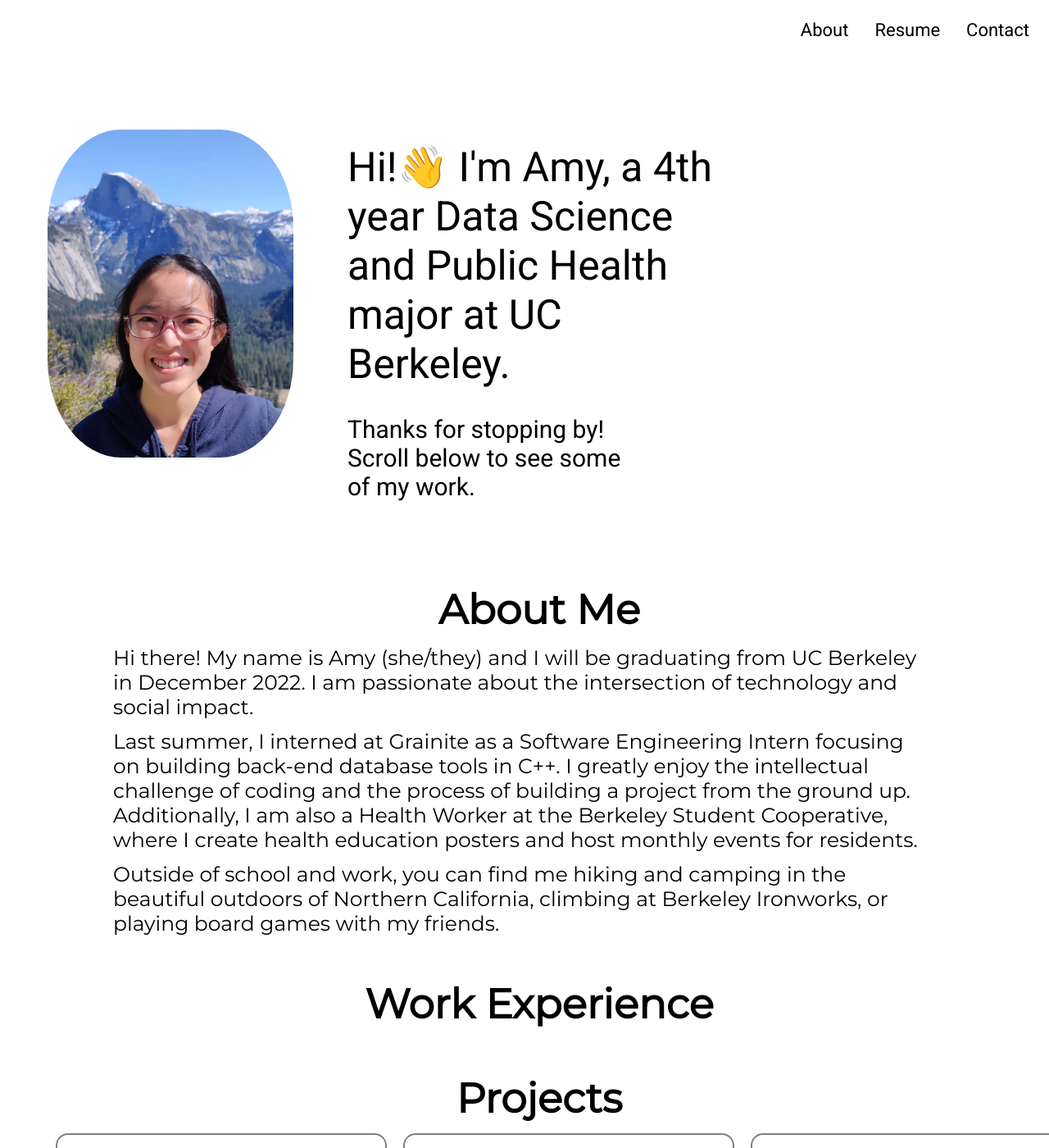
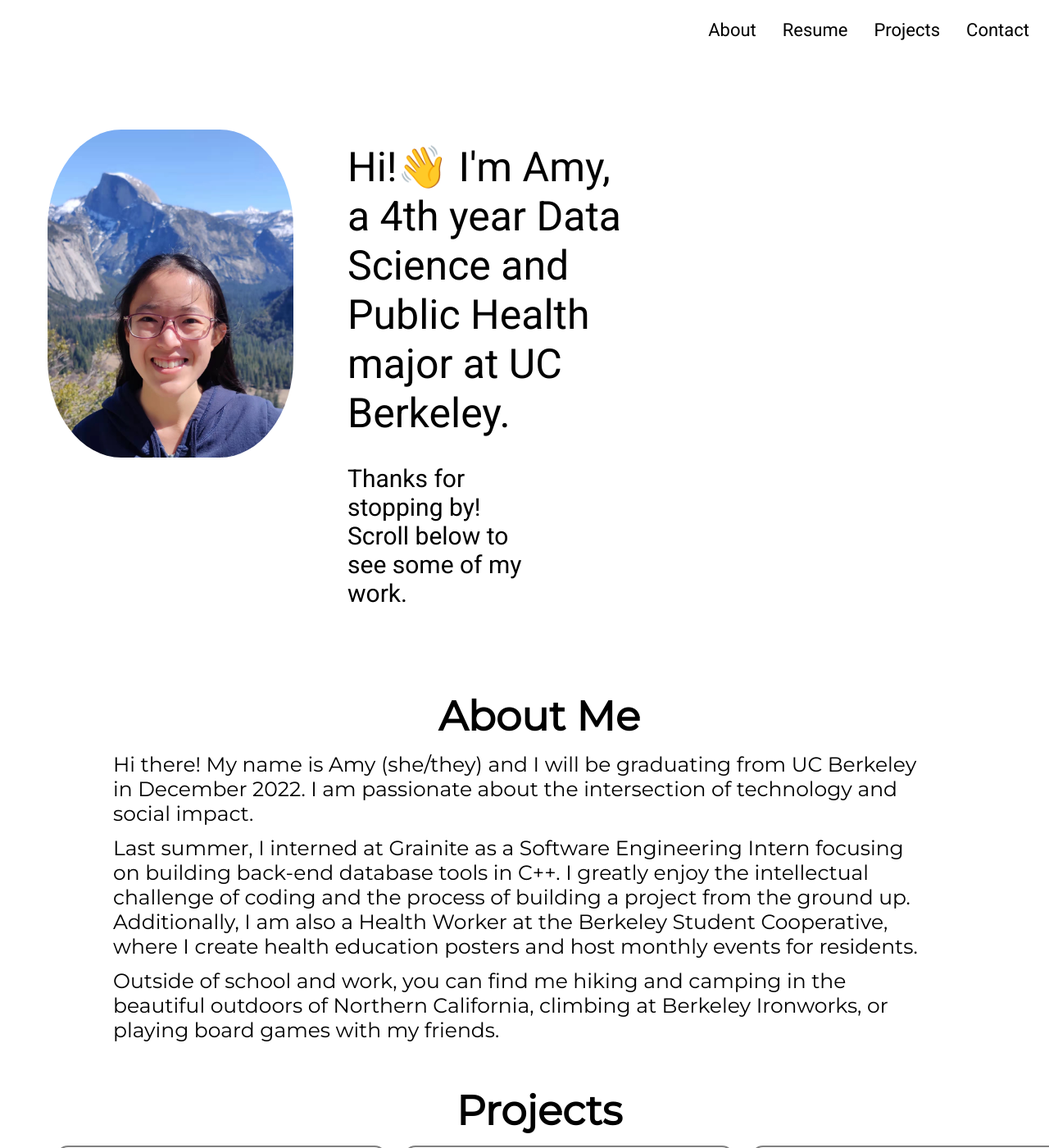
Before and after one commit to ligaoge/personal-website, a plain HTML site: page index.html in a window 1280 px wide. Shown: the top 1400 px of the page at 82% size. Drawn offline with Linux system fonts and the light colour scheme.

Commit message:
minor changes:

```diff
--- a/index.html
+++ b/index.html
@@ -21,6 +21,7 @@
             <ul class="nav">
                 <li class="nav-button"><a href="./index.html">About</a></li>
                 <li class="nav-button"><a href="./resume.pdf">Resume</a></li>
+                <li class="nav-button"><a href="#projects">Projects</a></li>
                 <li class="nav-button"><a href="#contact">Contact</a></li>
             </ul>
         </div>
@@ -52,11 +53,7 @@
     </div>
 
     <div class="inner-container">
-        <div class="section-title center" id="resume">Work Experience</div>
-    </div>
-
-    <div class="inner-container">
-        <div class="section-title center">Projects</div>
+        <div class="section-title center" id="projects">Projects</div>
     </div>
     <div class="container">
         <div class="proj-col">
@@ -83,7 +80,6 @@
     <div class="inner-container center" id="contact">
         <div class="about-me">Thank you for visitng my page! You can find my contact information below.
             If you would like to see the source code for any of the above projects, please don't hesitate to reach out!
-
         </div>
         <div class="about-me">Email: <a href = "mailto: ligaoge@berkeley.edu">ligaoge@berkeley.edu</a></div>
         <div class="about-me">LinkedIn: <a href = "https://www.linkedin.com/in/amy-li-706441156/">LinkedIn: linkedin.com/in/amy-li-706441156/ </a></div>
```
